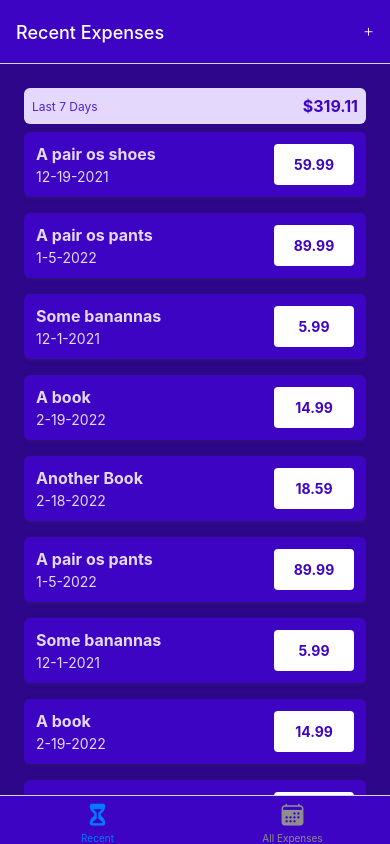
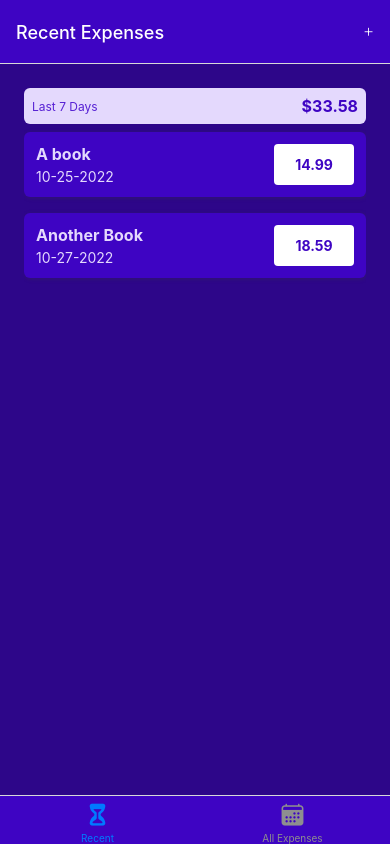
Before and after one commit to judo2000/react-native_expense-tracker, a React Native app: screen /RecentExpenses in a window 390 px wide. Built offline with nearby package versions, Linux system fonts and the light colour scheme.

Commit message:
Add context for app wide stae management

```diff
--- a/App.js
+++ b/App.js
@@ -9,6 +9,7 @@ import RecentExpenses from './screens/RecentExpenses';
 import AllExpenses from './screens/AllExpenses';
 import { GlobalStyles } from './constants/styles';
 import IconButton from './components/UI/IconButton';
+import ExpensesContextProvider from './store/expenses-context';
 
 export default function App() {
   const Stack = createNativeStackNavigator();
@@ -62,6 +63,7 @@ export default function App() {
   return (
     <>
       <StatusBar style='auto' />
+      <ExpensesContextProvider>
         <NavigationContainer>
           <Stack.Navigator
             screenOptions={{
@@ -78,11 +80,12 @@ export default function App() {
               name='ManageExpense'
               component={ManageExpense}
               options={{
-              presentation: 'card',
+                presentation: 'modal',
               }}
             />
           </Stack.Navigator>
         </NavigationContainer>
+      </ExpensesContextProvider>
     </>
   );
 }
--- a/components/ExpensesOutput/ExpensesOutput.js
+++ b/components/ExpensesOutput/ExpensesOutput.js
@@ -3,67 +3,11 @@ import { GlobalStyles } from '../../constants/styles';
 import ExpensesList from './ExpensesList';
 import ExpensesSummary from './ExpensesSummary';
 
-const DUMMY_EXPENSES = [
-  {
-    id: 'e1',
-    description: 'A pair os shoes',
-    amount: 59.99,
-    date: new Date('2021-12-19'),
-  },
-  {
-    id: 'e2',
-    description: 'A pair os pants',
-    amount: 89.99,
-    date: new Date('2022-01-05'),
-  },
-  {
-    id: 'e3',
-    description: 'Some banannas',
-    amount: 5.99,
-    date: new Date('2021-12-01'),
-  },
-  {
-    id: 'e4',
-    description: 'A book',
-    amount: 14.99,
-    date: new Date('2022-02-19'),
-  },
-  {
-    id: 'e5',
-    description: 'Another Book',
-    amount: 18.59,
-    date: new Date('2022-02-18'),
-  },
-  {
-    id: 'e6',
-    description: 'A pair os pants',
-    amount: 89.99,
-    date: new Date('2022-01-05'),
-  },
-  {
-    id: 'e7',
-    description: 'Some banannas',
-    amount: 5.99,
-    date: new Date('2021-12-01'),
-  },
-  {
-    id: 'e8',
-    description: 'A book',
-    amount: 14.99,
-    date: new Date('2022-02-19'),
-  },
-  {
-    id: 'e9',
-    description: 'Another Book',
-    amount: 18.59,
-    date: new Date('2022-02-18'),
-  },
-];
 const ExpensesOutput = ({ expenses, expensesPeriod }) => {
   return (
     <View style={styles.container}>
-      <ExpensesSummary expenses={DUMMY_EXPENSES} periodName={expensesPeriod} />
-      <ExpensesList expenses={DUMMY_EXPENSES} />
+      <ExpensesSummary expenses={expenses} periodName={expensesPeriod} />
+      <ExpensesList expenses={expenses} />
     </View>
   );
 };
--- a/components/ExpensesOutput/ExpensesSummary.js
+++ b/components/ExpensesOutput/ExpensesSummary.js
@@ -1,16 +1,15 @@
 import { View, Text, StyleSheet } from 'react-native';
-import React from 'react';
 import { GlobalStyles } from '../../constants/styles';
 
 const ExpensesSummary = ({ expenses, periodName }) => {
-  const expenseSum = expenses.reduce((sum, expense) => {
+  const expensesSum = expenses.reduce((sum, expense) => {
     return sum + expense.amount;
   }, 0);
 
   return (
     <View style={styles.container}>
       <Text style={styles.period}>{periodName}</Text>
-      <Text style={styles.sum}>${expenseSum.toFixed(2)}</Text>
+      <Text style={styles.sum}>${expensesSum.toFixed(2)}</Text>
     </View>
   );
 };
--- a/screens/AllExpenses.js
+++ b/screens/AllExpenses.js
@@ -1,8 +1,13 @@
+import { useContext } from 'react';
 import { StyleSheet } from 'react-native';
 import ExpensesOutput from '../components/ExpensesOutput/ExpensesOutput';
+import { ExpensesContext } from '../store/expenses-context';
 
 const AllExpenses = () => {
-  return <ExpensesOutput expensesPeriod='Total' />;
+  const expensesCtx = useContext(ExpensesContext);
+  return (
+    <ExpensesOutput expenses={expensesCtx.expenses} expensesPeriod='Total' />
+  );
 };
 
 export default AllExpenses;
--- a/screens/ManageExpense.js
+++ b/screens/ManageExpense.js
@@ -17,11 +17,15 @@ const ManageExpense = ({ route, navigation }) => {
   }, [navigation, isEditing]);
 
   const deleteExpenseHandler = () => {
-    console.log('deleting me punk?');
+    navigation.goBack();
   };
 
-  const cancelHandler = () => {};
-  const confirmHandler = () => {};
+  const cancelHandler = () => {
+    navigation.goBack();
+  };
+  const confirmHandler = () => {
+    navigation.goBack();
+  };
 
   return (
     <View style={styles.container}>
--- a/screens/RecentExpenses.js
+++ b/screens/RecentExpenses.js
@@ -1,8 +1,22 @@
+import { useContext } from 'react';
 import { StyleSheet } from 'react-native';
 import ExpensesOutput from '../components/ExpensesOutput/ExpensesOutput';
+import { ExpensesContext } from '../store/expenses-context';
+import { getDateMinusDays } from '../utils/date';
 
 const RecentExpenses = () => {
-  return <ExpensesOutput expensesPeriod='Last 7 Days' />;
+  const expensesCtx = useContext(ExpensesContext);
+
+  const recentExpenses = expensesCtx.expenses.filter((expense) => {
+    const today = new Date();
+    const date7DaysAgo = getDateMinusDays(today, 7);
+
+    return expense.date > date7DaysAgo;
+  });
+
+  return (
+    <ExpensesOutput expenses={recentExpenses} expensesPeriod='Last 7 Days' />
+  );
 };
 
 export default RecentExpenses;
--- /dev/null
+++ b/store/expenses-context.js
@@ -0,0 +1,123 @@
+import { createContext, useReducer } from 'react';
+
+const DUMMY_EXPENSES = [
+  {
+    id: 'e1',
+    description: 'A pair os shoes',
+    amount: 59.99,
+    date: new Date('2021-12-19'),
+  },
+  {
+    id: 'e2',
+    description: 'A pair os pants',
+    amount: 89.99,
+    date: new Date('2022-01-05'),
+  },
+  {
+    id: 'e3',
+    description: 'Some banannas',
+    amount: 5.99,
+    date: new Date('2021-12-01'),
+  },
+  {
+    id: 'e4',
+    description: 'A book',
+    amount: 14.99,
+    date: new Date('2022-02-19'),
+  },
+  {
+    id: 'e5',
+    description: 'Another Book',
+    amount: 18.59,
+    date: new Date('2022-02-18'),
+  },
+  {
+    id: 'e6',
+    description: 'A pair os pants',
+    amount: 89.99,
+    date: new Date('2022-01-05'),
+  },
+  {
+    id: 'e7',
+    description: 'Some banannas',
+    amount: 5.99,
+    date: new Date('2021-12-01'),
+  },
+  {
+    id: 'e8',
+    description: 'A book',
+    amount: 14.99,
+    date: new Date('2022-10-25'),
+  },
+  {
+    id: 'e9',
+    description: 'Another Book',
+    amount: 18.59,
+    date: new Date('2022-10-27'),
+  },
+];
+
+export const ExpensesContext = createContext({
+  expenses: [],
+  addExpense: ({ description, amount, date }) => {},
+  deleteExpense: (id) => {},
+  updateExpense: (id, { description, amount, date }) => {},
+});
+
+const expensesReducer = (state, action) => {
+  switch (action.type) {
+    case 'ADD':
+      const id = new Date().toString() + Math.random().toString;
+      return [{ ...action.payload, id: id }, ...state];
+    case 'UPDATE':
+      const updatableExpenseIndex = state.findINdex(
+        (expense) => expense.id === action.payload.id
+      );
+      const updatableExpense = state[updatableExpenseIndex];
+      const updatedItem = { ...updatableExpense, ...action.payload.data };
+      const updatedExpenses = [...state];
+      updatedExpenses[updatableExpenseIndex] = updatedItem;
+      return updatedExpenses;
+    case 'DELETE':
+      return state.filter((expense) => expense.id !== action.payload);
+    default:
+      state;
+  }
+};
+
+const ExpensesContextProvider = ({ children }) => {
+  const [expensesState, dispatch] = useReducer(expensesReducer, DUMMY_EXPENSES);
+
+  const addExpense = (expenseData) => {
+    dispatch({ type: 'ADD', payload: expenseData });
+  };
+
+  const deleteExpense = (id) => {
+    dispatch({ type: 'DELETE', payload: id });
+  };
+
+  const updateExpense = (id, expenseData) => {
+    dispatch({
+      type: 'UPDATE',
+      payload: {
+        id: id,
+        data: expenseData,
+      },
+    });
+  };
+
+  const value = {
+    expenses: expensesState,
+    addExpense: addExpense,
+    deleteExpense: deleteExpense,
+    updateExpense: updateExpense,
+  };
+
+  return (
+    <ExpensesContext.Provider value={value}>
+      {children}
+    </ExpensesContext.Provider>
+  );
+};
+
+export default ExpensesContextProvider;
--- a/utils/date.js
+++ b/utils/date.js
@@ -1,3 +1,7 @@
-export const getFormattedDate = (date) => {
+export function getFormattedDate(date) {
   return `${date.getMonth() + 1}-${date.getDate()}-${date.getFullYear()}`;
-};
+}
+
+export function getDateMinusDays(date, days) {
+  return new Date(date.getFullYear(), date.getMonth(), date.getDate() - days);
+}
```
Lines whose indentation alone changed are shown as unchanged.
